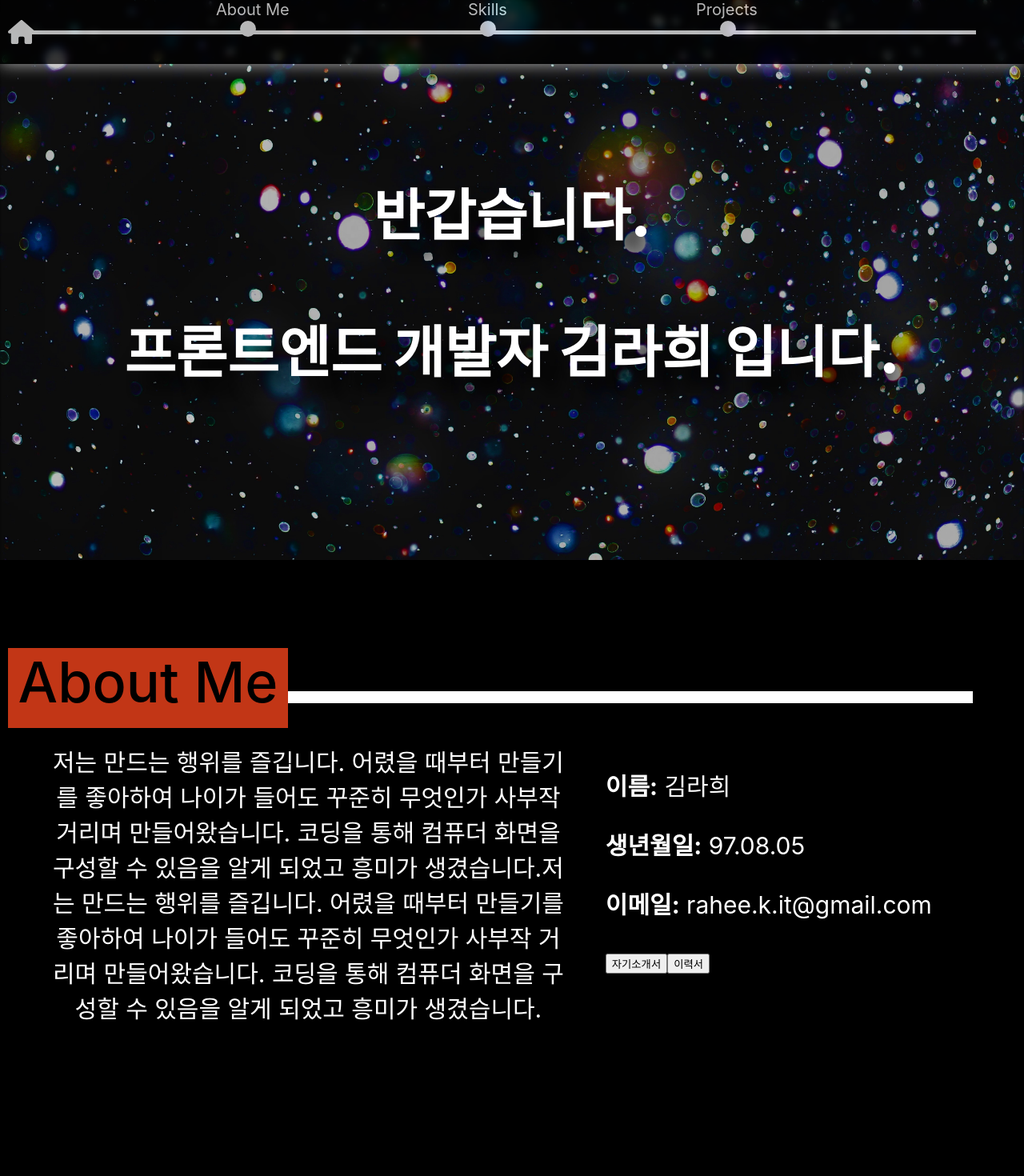
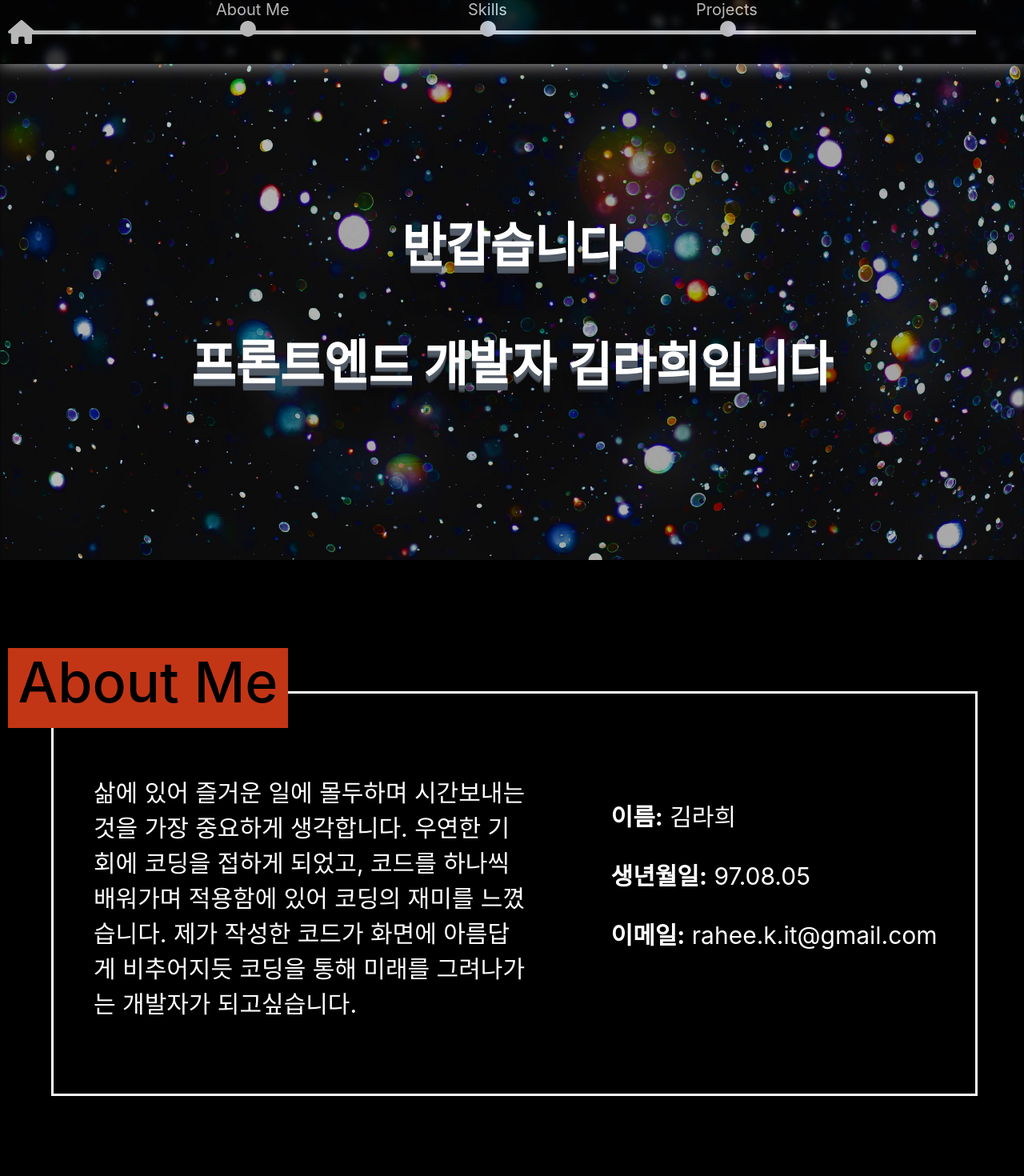
Before and after one commit to rahee-k-it/portfolio, a React (Create React App) app: page / in a window 1280 px wide. Shown: the top 1470 px of the page at 80% size. Built offline with nearby package versions, Linux system fonts and the light colour scheme.

Commit message:
observer 추가

```diff
--- a/src/components/AboutMe.jsx
+++ b/src/components/AboutMe.jsx
@@ -1,4 +1,4 @@
-import React from 'react';
+import React, { useState, useEffect } from 'react';
 import styled from 'styled-components';
 
 const Container = styled.div`
@@ -8,7 +8,6 @@ const Container = styled.div`
   position: relative;
   padding-top: 100px;
   background-color: black;
-  /* background-color: #9ac7f8; */
 `;
 
 const Title = styled.div`
@@ -23,33 +22,31 @@ const Title = styled.div`
 `;
 
 const ContentBox = styled.div`
-  border-width: 15px 0px 0px 0px;
+  border-width: 3px 3px 3px 3px;
   border-style: solid;
-  border-color: white;
   height: 500px;
   width: 90%;
-  /* margin: 5%; */
   margin: 5% 5% 0% 5%;
   position: absolute;
-  /* z-index: 1; */
   display: flex;
   justify-content: center;
   align-items: center;
   overflow: hidden;
   color: white;
-  /* background-color: blueviolet; */
+  opacity: ${({ opacity }) => (opacity ? '1' : '0')};
+  transition: opacity 1s ease-in-out;
 `;
 
 const Introduction = styled.div`
-  height: 400px;
-  width: 700px;
-  /* background-color: antiquewhite; */
+  height: 300px;
+  width: 600px;
+  padding: 0px 50px;
+  text-align: start;
 `;
 
 const PersonalInformation = styled.div`
-  height: 400px;
+  height: 300px;
   width: 500px;
-  /* background-color: #e2cd2b; */
   text-align: start;
   padding-left: 50px;
 `;
@@ -58,18 +55,50 @@ const BoldText = styled.span`
   font-weight: 700;
 `;
 
-const Button = styled.button``;
+function AboutMe() {
+  // const [scroll, setScroll] = useState(false);
 
-function AboutMe() {
+  // useEffect(() => {
+  //   window.addEventListener('scroll', handleScroll);
+  //   return () => {
+  //     window.removeEventListener('scroll', handleScroll); //clean up
+  //   };
+  // }, []);
+
+  // const handleScroll = () => {
+  //   if (window.scrollY >= 300) {
+  //     setScroll(true);
+  //     console.log('scroll300 어바웃미 보임', window.scrollY);
+  //   } else {
+  //     setScroll(false);
+  //   }
+  // };
+  const [target, setTarget] = useState(null);
+  const [opacity, setOpacity] = useState(false);
+  const handleIntersection = ([entry], observer) => {
+    if (entry.isIntersecting) {
+      console.log('intersecting');
+      setOpacity(1);
+      // observer.unObserve(entry.target)
+      observer.disconnect();
+    }
+  };
+  useEffect(() => {
+    let observer;
+    if (target) {
+      observer = new IntersectionObserver(handleIntersection);
+      observer.observe(target);
+    }
+  }, [target]);
   return (
     <Container>
-      <Title>About Me</Title>
-      <ContentBox>
+      <Title ref={setTarget}>About Me</Title>
+
+      <ContentBox opacity={opacity}>
         <Introduction>
-          저는 만드는 행위를 즐깁니다. 어렸을 때부터 만들기를 좋아하여 나이가 들어도 꾸준히 무엇인가 사부작 거리며
-          만들어왔습니다. 코딩을 통해 컴퓨더 화면을 구성할 수 있음을 알게 되었고 흥미가 생겼습니다.저는 만드는 행위를
-          즐깁니다. 어렸을 때부터 만들기를 좋아하여 나이가 들어도 꾸준히 무엇인가 사부작 거리며 만들어왔습니다. 코딩을
-          통해 컴퓨더 화면을 구성할 수 있음을 알게 되었고 흥미가 생겼습니다.
+          삶에 있어 즐거운 일에 몰두하며 시간보내는 것을 가장 중요하게 생각합니다. 우연한 기회에 코딩을 접하게 되었고,
+          코드를 하나씩 배워가며 적용함에 있어 코딩의 재미를 느꼈습니다. 제가 작성한 코드가 화면에 아름답게 비추어지듯
+          코딩을 통해 미래를 그려나가는 개발자가 되고싶습니다.
         </Introduction>
         <PersonalInformation>
           <p>
@@ -81,8 +110,6 @@ function AboutMe() {
           <p>
             <BoldText>이메일:</BoldText> rahee.k.it@gmail.com
           </p>
-          <Button>자기소개서</Button>
-          <Button>이력서</Button>
         </PersonalInformation>
       </ContentBox>
     </Container>
--- a/src/components/Character.jsx
+++ b/src/components/Character.jsx
@@ -19,9 +19,9 @@ const ContentBox = styled.div`
   display: flex;
   justify-content: space-between;
   align-items: center;
-  border-width: 0px 0px 15px 0px;
-  border-style: solid;
-  border-color: white;
+  /* border-width: 0px 0px 15px 0px; */
+  /* border-style: solid; */
+  /* border-color: white; */
 `;
 const ImageBox = styled.div`
   position: relative;
@@ -31,7 +31,7 @@ const Image = styled.div`
   width: ${({ width }) => width};
   background-image: url(${({ src }) => src});
   background-size: cover;
-  border-radius: 5px;
+  border-radius: 5px 60px 5px 30px;
 `;
 
 const Blur = styled.div`
--- a/src/components/Header.jsx
+++ b/src/components/Header.jsx
@@ -7,22 +7,124 @@ const Container = styled.div`
   background-image: url('image/dot3.jpg');
   background-size: cover;
   background-position: 50% 70%;
-  color: white;
-  font-size: 70px;
+  font-size: 30px;
   font-weight: 900;
+
+  -webkit-font-smoothing: antialiased;
   display: flex;
   justify-content: center;
   align-items: center;
-  text-shadow: 20px 20px 20px #000000;
+`;
+
+const H1 = styled.h1`
+  height: 300px;
+`;
+
+const Span = styled.span`
+  position: relative;
+  top: 2px;
+  animation: bounce 0.5s ease infinite alternate;
+  color: #fff;
+  text-shadow: 0 1px 0 #535c68, 0 2px 0 #535c68, 0 3px 0 #535c68, 0 4px 0 #535c68, 0 5px 0 #535c68, 0 6px 0 transparent,
+    0 7px 0 transparent, 0 8px 0 transparent, 0 9px 0 transparent, 0 10px 10px rgba(0, 0, 0, 0.4);
+
+  :nth-child(1) {
+    animation-delay: 0.2s;
+  }
+  :nth-child(2) {
+    animation-delay: 0.1s;
+  }
+  :nth-child(3) {
+    animation-delay: 0.2s;
+  }
+  :nth-child(4) {
+    animation-delay: 0.1s;
+  }
+  :nth-child(5) {
+    animation-delay: 0.4s;
+  }
+  :nth-child(6) {
+    animation-delay: 0.3s;
+  }
+  :nth-child(7) {
+    animation-delay: 0.1s;
+  }
+  :nth-child(8) {
+    animation-delay: 0.3s;
+  }
+  :nth-child(9) {
+    animation-delay: 0.5s;
+  }
+  :nth-child(10) {
+    animation-delay: 0.7s;
+  }
+  :nth-child(11) {
+    animation-delay: 0.6s;
+  }
+  :nth-child(12) {
+    animation-delay: 0.4s;
+  }
+  :nth-child(13) {
+    animation-delay: 0.2s;
+  }
+  :nth-child(14) {
+    animation-delay: 0.3s;
+  }
+  :nth-child(15) {
+    animation-delay: 0.5s;
+  }
+  :nth-child(16) {
+    animation-delay: 0.6s;
+  }
+  :nth-child(17) {
+    animation-delay: 0.1s;
+  }
+  :nth-child(18) {
+    animation-delay: 0.3s;
+  }
+  :nth-child(19) {
+    animation-delay: 0.2s;
+  }
+
+  @keyframes bounce {
+    100% {
+      top: -2px;
+      text-shadow: 0 1px 0 #535c68, 0 2px 0 #535c68, 0 3px 0 #535c68, 0 4px 0 #535c68, 0 5px 0 #535c68, 0 6px 0 #535c68,
+        0 7px 0 #535c68, 0 8px 0 #535c68, 0 9px 0 #535c68, 0 50px 25px rgba(0, 0, 0, 0.2);
+    }
+  }
 `;
 
 function Header() {
   return (
     <Container>
-      <p>
-        <p>반갑습니다.</p>
-        <p>프론트엔드 개발자 김라희 입니다.</p>
-      </p>
+      <H1>
+        <p>
+          <Span>반</Span>
+          <Span>갑</Span>
+          <Span>습</Span>
+          <Span>니</Span>
+          <Span>다</Span>
+        </p>
+        <p>
+          <Span>프</Span>
+          <Span>론</Span>
+          <Span>트</Span>
+          <Span>엔</Span>
+          <Span>드</Span>
+          &nbsp;
+          <Span>개</Span>
+          <Span>발</Span>
+          <Span>자</Span>
+          &nbsp;
+          <Span>김</Span>
+          <Span>라</Span>
+          <Span>희</Span>
+          <Span>입</Span>
+          <Span>니</Span>
+          <Span>다</Span>
+        </p>
+      </H1>
     </Container>
   );
 }
--- a/src/components/NavBar.jsx
+++ b/src/components/NavBar.jsx
@@ -1,4 +1,4 @@
-import React from 'react';
+import React, { useState, useEffect } from 'react';
 import styled from 'styled-components';
 import { FontAwesomeIcon } from '@fortawesome/react-fontawesome';
 import { faHouse, faCircle } from '@fortawesome/free-solid-svg-icons';
@@ -30,14 +30,12 @@ const ProgreBlurBar = styled.div`
   height: 5px;
   width: 1200px;
   background-color: white;
-  /* position: relative; */
   position: absolute;
   margin-left: 20px;
   z-index: 5;
 `;
 
 const HouseIcon = styled.div`
-  /* background-color: pink; */
   position: absolute;
   color: white;
   font-size: 30px;
@@ -49,7 +47,6 @@ const HouseIcon = styled.div`
 `;
 
 const LandMark = styled.div`
-  /* background-color: green; */
   height: 80px;
   position: absolute;
 `;
@@ -59,7 +56,6 @@ const CircleDotIcon = styled.div`
   z-index: 5;
   color: white;
   font-size: 20px;
-  /* background-color: aqua; */
 `;
 
 const Text = styled.div`
@@ -69,6 +65,23 @@ const Text = styled.div`
 `;
 
 function NavBar() {
+  const [scroll, setScroll] = useState(false);
+
+  useEffect(() => {
+    window.addEventListener('scroll', handleScroll);
+    return () => {
+      window.removeEventListener('scroll', handleScroll); //clean up
+    };
+  }, []);
+
+  const handleScroll = () => {
+    if (window.scrollY >= 300) {
+      setScroll(true);
+    } else {
+      setScroll(false);
+    }
+  };
+
   return (
     <>
       <Container>
--- a/src/components/Projects.jsx
+++ b/src/components/Projects.jsx
@@ -32,19 +32,20 @@ const FlexBox = styled.div`
 const ContentBox = styled.div`
   border-radius: 20px;
   width: 67%;
-  background-color: #ff9f43;
+  background-color: #ecf0f1;
   padding: 50px 15px 15px 15px;
   margin-bottom: 50px;
+  background-image: url('image/gra.jpg');
+  background-size: cover;
+  background-position: 50% 100%;
 `;
 
 const IntroBox = styled.div`
-  /* border: 2px solid black; */
   height: 600px;
   width: 400px;
   text-align: start;
   padding: 30px;
   color: white;
-  /* background-color: #d7defa; */
 `;
 
 const Intro = styled.div`
@@ -54,19 +55,18 @@ const Intro = styled.div`
 `;
 
 const ProjectInTitle = styled.div`
-  text-shadow: 5px 5px 5px #000000;
-  color: #7f8c8d;
+  color: #535c68;
   height: 70px;
   font-size: 50px;
   font-weight: 500;
-  /* text-decoration: underline; */
   margin-bottom: 20px;
 `;
 
-const ImageBox = styled.div`
+const Image = styled.div`
   height: 400px;
   background-image: url(${({ src }) => src});
   background-size: cover;
+  box-shadow: 5px 5px 5px 5px gray;
 `;
 
 function Projects() {
@@ -76,7 +76,7 @@ function Projects() {
       <FlexBox>
         <ContentBox>
           <ProjectInTitle>StoryBook</ProjectInTitle>
-          <ImageBox src='image/storybook.png' />
+          <Image src='image/storybook.png' />
         </ContentBox>
         <IntroBox>
           <Intro>
@@ -100,7 +100,7 @@ function Projects() {
       <FlexBox>
         <ContentBox>
           <ProjectInTitle>Portfolio</ProjectInTitle>
-          <ImageBox src='image/portfolio.png' />
+          <Image src='image/portfolio.png' />
         </ContentBox>
         <IntroBox>
           <Intro>
--- a/src/components/Skills.jsx
+++ b/src/components/Skills.jsx
@@ -22,20 +22,18 @@ const Title = styled.div`
 `;
 
 const ContentBox = styled.div`
-  background-image: url('image/whitestar.jpg');
+  background-image: url('image/a.jpg');
   background-size: cover;
-  background-position: 50% 30%;
-  border-radius: 20px;
+  background-position: 50% 40%;
+  border-radius: 0px;
   height: 500px;
   width: 90%;
   background-color: #f1d28d;
   margin: 5%;
   position: absolute;
-  /* z-index: 1; */
   display: flex;
   justify-content: center;
   align-items: center;
-  /* box-shadow: 0px 0px 20px 5px white; */
   box-shadow: inset 0px 0px 35px 5px wheat;
 `;
 
```
Also changed, not shown: public/image/a.jpg (added), public/image/gra.jpg (added).
